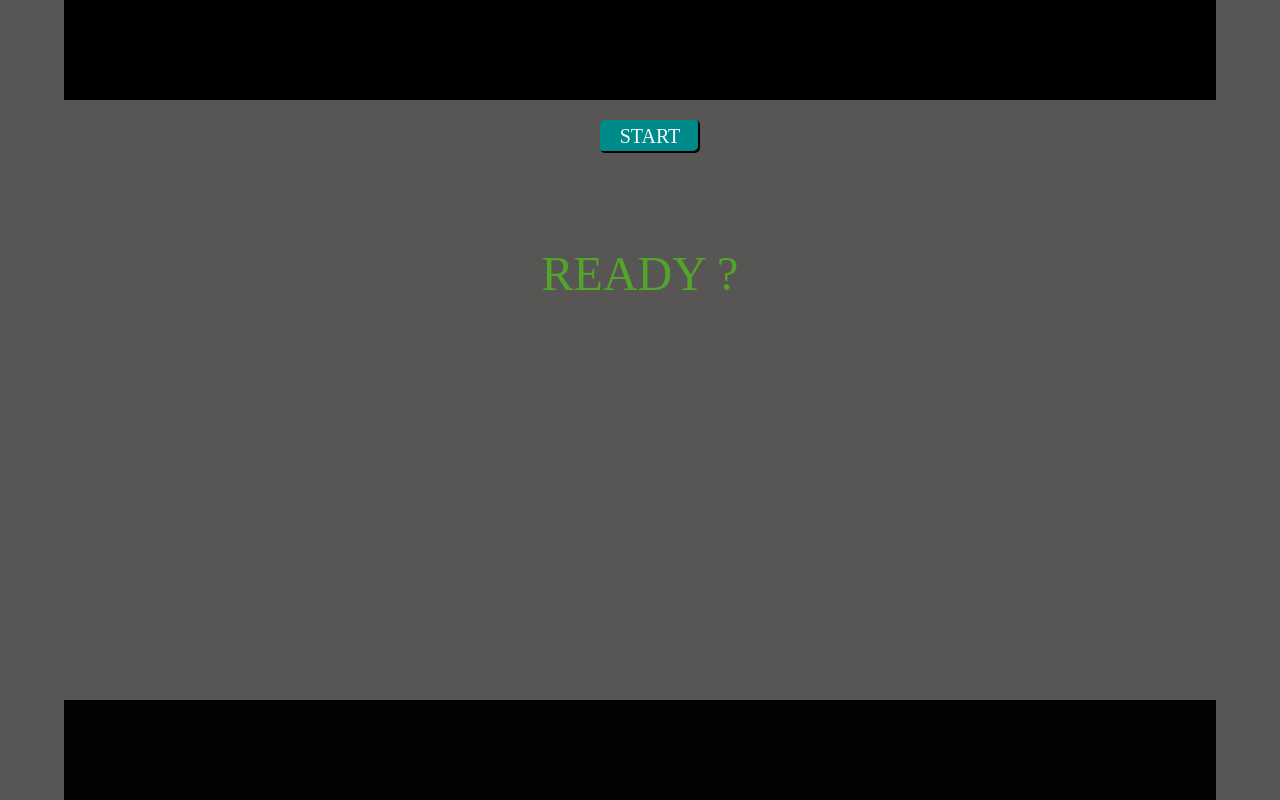
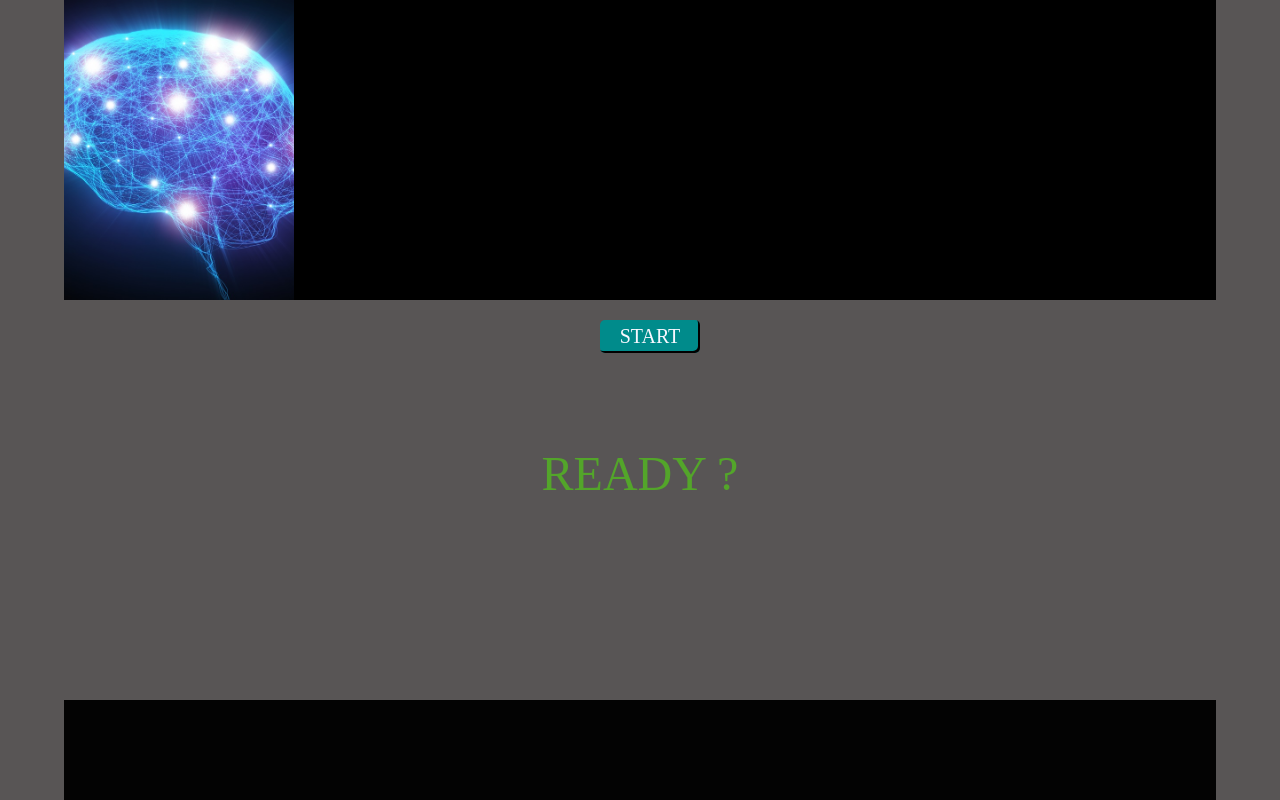
Before and after one commit to Gnojevik/brainGame, a plain HTML site: page index.html in a window 1280 px wide. Drawn offline with Linux system fonts and the light colour scheme.

Commit message:
Brain img

```diff
--- a/css/style.css
+++ b/css/style.css
@@ -92,8 +92,15 @@ body {
 }
 
 header {
+   display: flex;
    background-color: black;
-   min-height: 100px;
+   min-height: 300px;
+}
+.img {
+   width: 20%;
+   background: url("/img/brain.jpg") no-repeat;
+   background-position: center;
+   background-size: cover;
 }
 main {
    display: flex;
--- a/index.html
+++ b/index.html
@@ -11,7 +11,11 @@
 
 <body>
    <div class="container">
-      <header></header>
+      <header>
+         <div class="img">
+            <!-- <img src="./img/brain.jpg" alt=""> -->
+         </div>
+      </header>
       <main>
          <div class="timer">
             <button id="start" class="button">START</button>
```
Also changed, not shown: img/brain.jpg (added).
